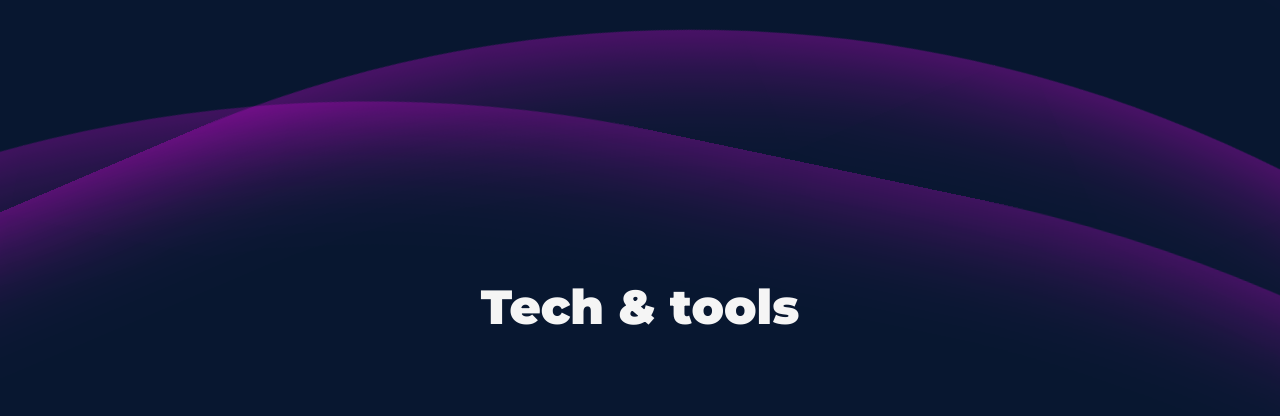
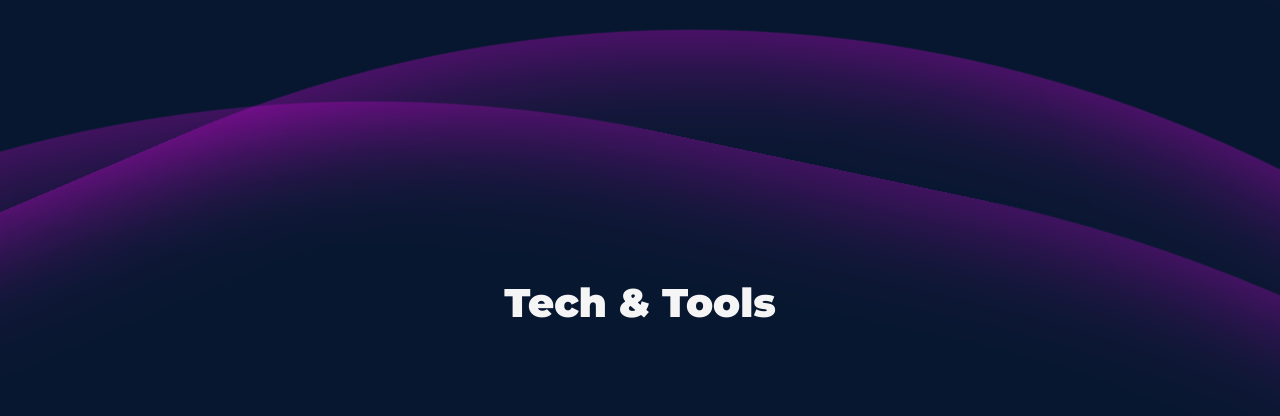
Before and after one commit to RaveenaBhasin/Portfolio, a React (Create React App) app: page / in a window 1280 px wide. Shown: the part 642-1058 px from the top of the page. Built offline with nearby package versions, Linux system fonts and the light colour scheme.

Commit message:
Skill section updated

```diff
--- a/src/components/SkillsSection.js
+++ b/src/components/SkillsSection.js
@@ -28,7 +28,7 @@ const SkillsSection = () => {
             <DivWrapper
                 id="skills"
                 >
-                <Text>Tech & tools</Text>
+                <Text>Tech & Tools</Text>
                     <Icons data-aos="zoom-in">
                         <img src={cpp} alt="C++" title ='C++'/>
                         <img src={python} slt="python" title = 'Python'/>
@@ -66,7 +66,7 @@ const DivWrapper = styled.div `
 `
 const Text = styled.h2`
     margin-bottom: 15vh;
-    /* font-size: 5rem; */
+    font-size: 2.5rem;
     font-weight: 900;
     color: whitesmoke;
     text-align: center;
@@ -82,7 +82,7 @@ const Text = styled.h2`
 `
 
 const Icons = styled.div`
-    height: 7vw;
+    height: 5vw;
     display: grid;
     grid-template-columns: 1fr 1fr 1fr 1fr 1fr 1fr 1fr;
     grid-gap: 1em;
@@ -91,7 +91,7 @@ const Icons = styled.div`
     align-items: center;
     img {
         margin-top: 1vh;
-        width: 5rem;
+        width: 4rem;
     }
 
 @media (max-width: 768px){
```
